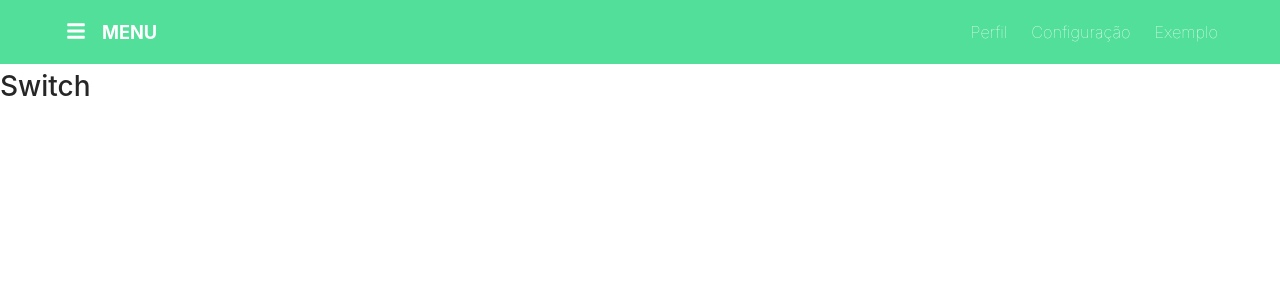
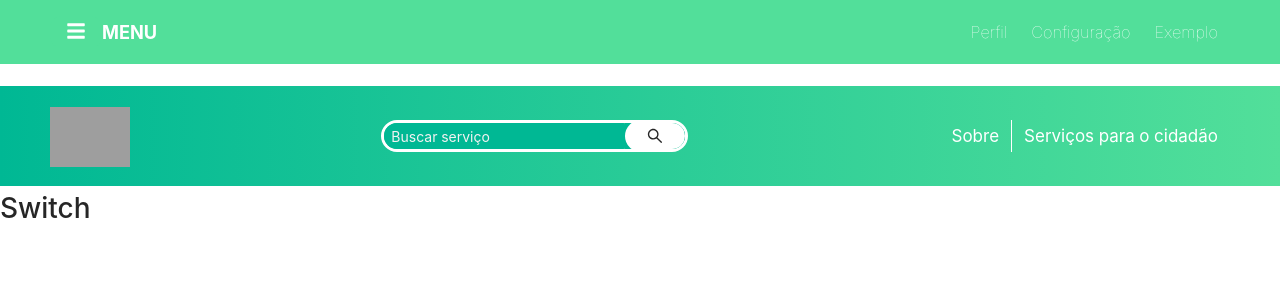
Before and after one commit to brufelix/gov-antd-components-1.0, a React (Create React App) app: page / in a window 1280 px wide. Shown: the top 300 px of the page. Built offline with nearby package versions, Linux system fonts and the light colour scheme; grey boxes are pictures that could not be loaded.

Commit message:
feat: adding header with search field

```diff
--- a/craco.config.js
+++ b/craco.config.js
@@ -12,7 +12,6 @@ module.exports = {
                 '@link-color': '#52DF9A',
                 '@link-hover-color': '#00B894',
                 '@border-radius-base': '2px',
-                '@input-icon-color':'#52DF9A',
                 '@menu-highlight-color': '#333333',
                 '@menu-item-active-border-width': '0px',
                 '@menu-bg':'white',
@@ -20,9 +19,13 @@ module.exports = {
                 '@menu-item-color': "#B3B3B3",
                 '@menu-item-hover-bg': '#00B894',
                 '@btn-primary-bg': '#52DF9A',
+                '@btn-border-radius-base': '10px',
                 '@slider-track-background-color': '#f2f2f2',
                 '@layout-header-background': "#52DF9A",
+                '@input-bg': '#00B894',
+                '@input-icon-color':'#52DF9A',
                 '@input-icon-hover-color': '#00B894',
+                '@input-placeholder-color': '#f2f2f2',
                 '@drawer-bg': 'white',
               },
               javascriptEnabled: true,
--- a/src/App.tsx
+++ b/src/App.tsx
@@ -1,5 +1,5 @@
 import React from 'react'
-import { HeaderWithMenu } from './components/Headers'
+import { HeaderWithSearch, HeaderWithMenu } from './components/Headers'
 import Switch from './components/Switch'
 import './App.less'
 
@@ -7,6 +7,8 @@ function App() {
   return (
     <>
       <HeaderWithMenu />
+      <br />
+      <HeaderWithSearch />
       <Switch />
     </>
   )
--- /dev/null
+++ b/src/components/Headers/HeaderWithSearch/index.tsx
@@ -0,0 +1,71 @@
+import React, { useState } from 'react'
+import { Layout, Input, Button, Image } from 'antd'
+import { SearchOutlined } from '@ant-design/icons'
+
+const styleHeader: React.CSSProperties = {
+    display: 'flex',
+    justifyContent: 'space-between',
+    alignItems: 'center',
+    background: 'linear-gradient(to right, #00B894, #52DF9A)',
+    height: 100
+}
+
+const styleLink: React.CSSProperties = {
+    margin: '5px 12px 5px 12px',
+    color: 'white',
+    textDecoration: 'none',
+    fontSize: 17
+}
+
+const styleContainerSearch: React.CSSProperties = {
+    display: 'flex',
+    alignItems: 'center',
+    height: 32,
+    width: '26%',
+    border: 'solid 3px white',
+    borderRadius: 30,
+    overflow: 'hidden'
+}
+
+const styleSearch: React.CSSProperties = {
+    width: '100%',
+    height: '100%',
+    border: 'none',
+}
+
+function HeaderWithSearch(): JSX.Element {
+
+    const [loading, setLoading] = useState(false)
+    const { Header } = Layout
+
+    function onClick(): void {
+        setLoading(!loading)
+        setTimeout(() => {
+            setLoading(false)
+        }, 3000)
+    }
+
+    return (
+        <Header style={styleHeader} >
+            <div>
+                <Image height={60} width="auto"
+                    src="https://www.ceara.gov.br/wp-content/themes/ceara2017/assets/images/logo-ceara.svg" />
+            </div>
+            <div style={styleContainerSearch} >
+                <Input size="small" style={styleSearch} placeholder="Buscar serviço" />
+                <div style={{ background: '#00B894' }}>
+                    <Button size="middle" style={{ width: 60, borderRadius: 30, border: 'none' }}
+                        icon={<SearchOutlined />} loading={loading}
+                        onClick={() => onClick()} />
+                </div>
+            </div>
+            <div style={{ display: 'flex', alignItems: 'center' }}>
+                <a style={styleLink} href="/">Sobre</a>
+                <div style={{ background: 'white', height: 32, width: 1 }} />
+                <a style={styleLink} href="/">Serviços para o cidadão</a>
+            </div>
+        </Header>
+    )
+}
+
+export default HeaderWithSearch
--- a/src/components/Headers/index.tsx
+++ b/src/components/Headers/index.tsx
@@ -1,3 +1,4 @@
 import HeaderWithMenu from './HeaderWithMenu'
+import HeaderWithSearch from './HeaderWithSearch'
 
-export { HeaderWithMenu }
+export { HeaderWithMenu, HeaderWithSearch }
```
